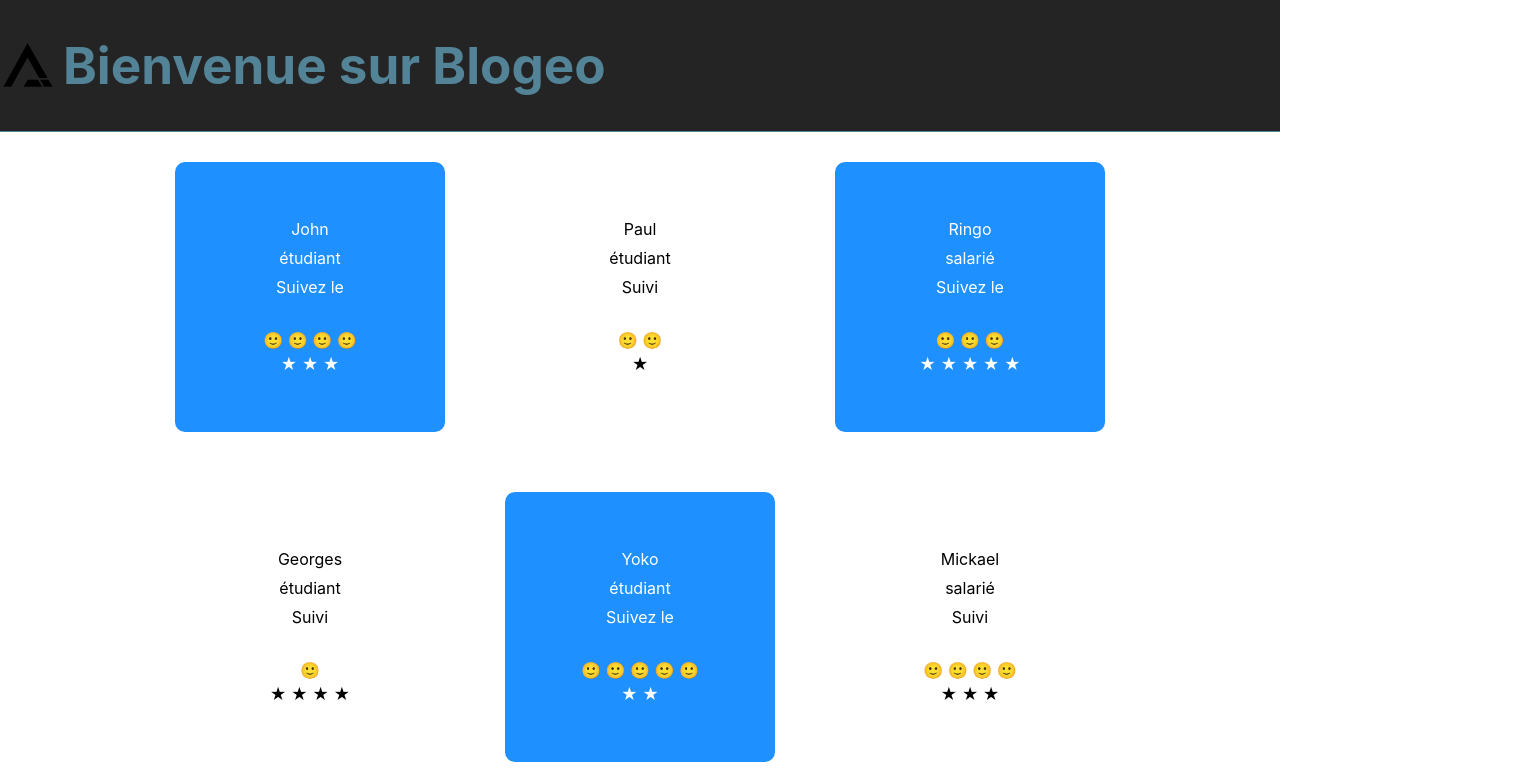
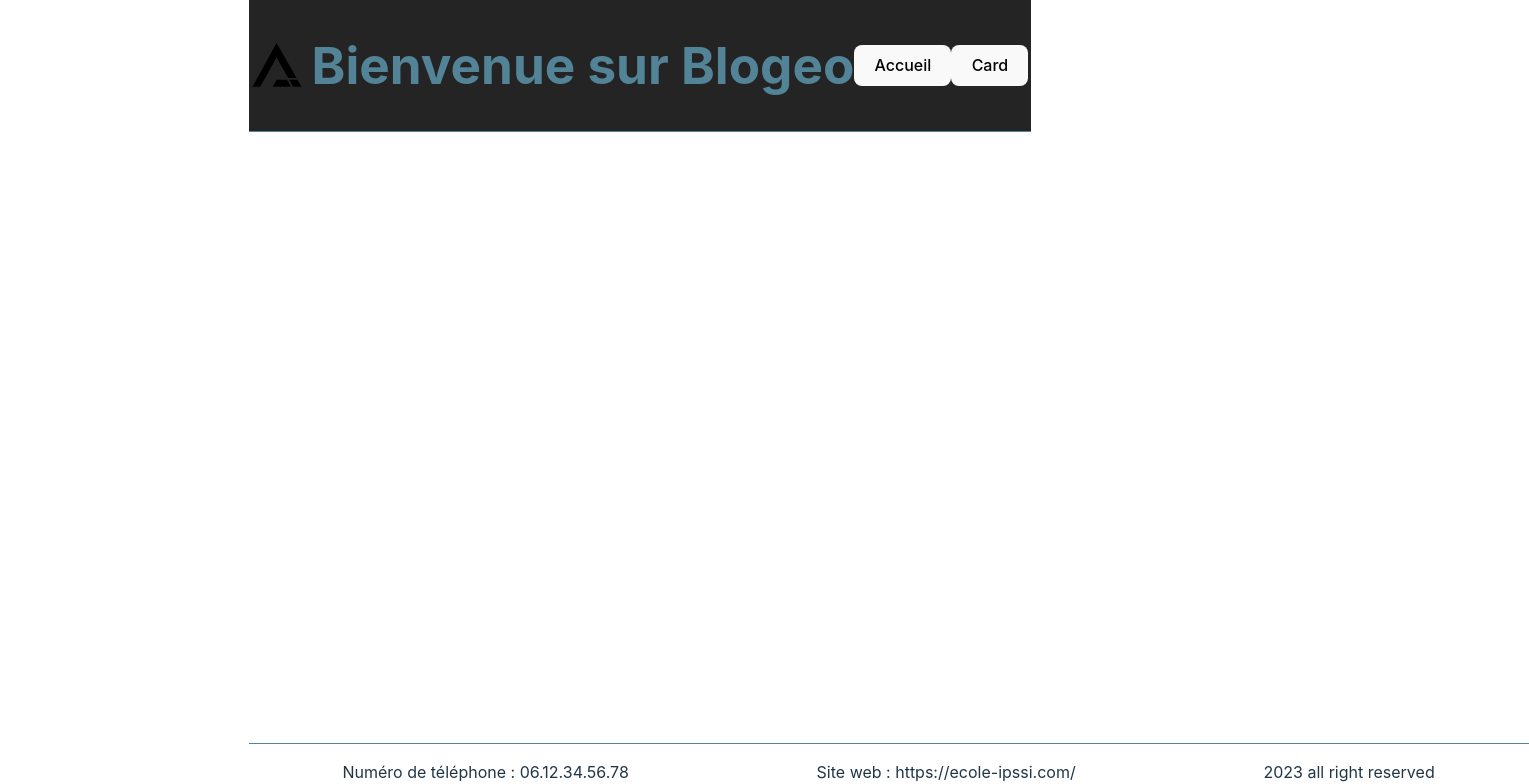
Before and after one commit to AntoineAvn/blog-react, a React (Vite) app: page / in a window 1280 px wide. Shown: the top 784 px of the page, 1529 px wide, since content can reach past the window. Built offline with nearby package versions, Linux system fonts and the light colour scheme.

Commit message:
add react-router-dom

```diff
--- a/src/components/App.jsx
+++ b/src/components/App.jsx
@@ -1,13 +1,15 @@
+import { Route, Routes } from "react-router-dom";
+import UserCard from "./UserCard";
 import Banniere from "./Banniere";
-import logo from '../assets/images/logo.svg';
-
 
 function App() {
   return(
-    <Banniere>
-      <img src={logo} className='img_logo' alt="logo" />
-      <h1 className='titre'>Bienvenue sur Blogeo</h1>
-    </Banniere>
+    <div>
+      <Banniere />
+      <Routes>
+        <Route path="/userCard" element={<UserCard />} />
+      </Routes>
+    </div>
   )
 
 }
--- a/src/components/Banniere.jsx
+++ b/src/components/Banniere.jsx
@@ -1,10 +1,15 @@
 import '../styles/banniere.css';
+import logo from '../assets/images/logo.svg';
+import { Link } from 'react-router-dom';
 
 
-function Banniere({children}){
+function Banniere(){
     return (
         <div className="banniere">
-            {children}
+            <img src={logo} classNAme="img_logo" alt="logo" />
+            <h1 className="titre">Bienvenue sur Blogeo</h1>
+            <Link to="/"><button className="btn">Accueil</button></Link>
+            <Link to="/usercard"><button className="btn">Card</button></Link>
         </div>
     );
 }
--- a/src/main.jsx
+++ b/src/main.jsx
@@ -3,12 +3,13 @@ import ReactDOM from 'react-dom/client'
 import App from './components/App.jsx'
 import './styles/index.css'
 import Footer from './components/footer.jsx'
-import UserCard from './components/UserCard.jsx'
+import { BrowserRouter } from 'react-router-dom'
 
-ReactDOM.createRoot(document.getElementById('root')).render(
-  <React.StrictMode>
+const root = ReactDOM.createRoot(document.getElementById('root'));
+
+root.render(
+  <BrowserRouter>
     <App />
-    <UserCard />
     <Footer />
-  </React.StrictMode>,
-)
+  </BrowserRouter>
+);
```
